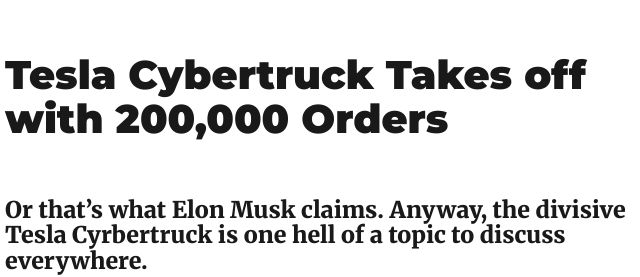
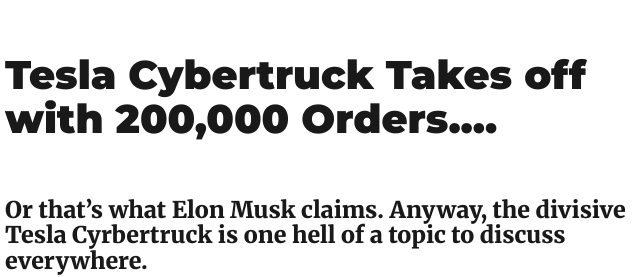
Before and after one commit to siriwatknp/my-blog, a Gatsby site: page /cyber-truck/ in a window 1280 px wide. Shown: the part 561-838 px from the top of the page, 320-960 px from the left. Built offline with nearby package versions, Linux system fonts and the light colour scheme; Gatsby itself is replaced by a stand-in of ours; some packages are replaced by stand-ins of ours.

Commit message:
update cyber truck

```diff
--- a/content/blog/cyber-truck/index.md
+++ b/content/blog/cyber-truck/index.md
@@ -6,7 +6,7 @@
 
 ![cyber truck](./tesla-cybertruck-official-image-1.jpg)
 
-# Tesla Cybertruck Takes off with 200,000 Orders
+# Tesla Cybertruck Takes off with 200,000 Orders....
 
 ### Or that’s what Elon Musk claims. Anyway, the divisive Tesla Cyrbertruck is one hell of a topic to discuss everywhere.
 The Tesla Cyrbertruck is probably the most-memed and most-talked-about vehicle of the decade. And we have a feeling that it’s going to be the talk of the town for a long, long time. Right from the demonstration event which saw the glass windows breaking, to its boxy styling which either belongs in a 1980s sci-fi flick or in a kindergarten kid’s coloring book, the Cybertruck is making news and going viral.
```
